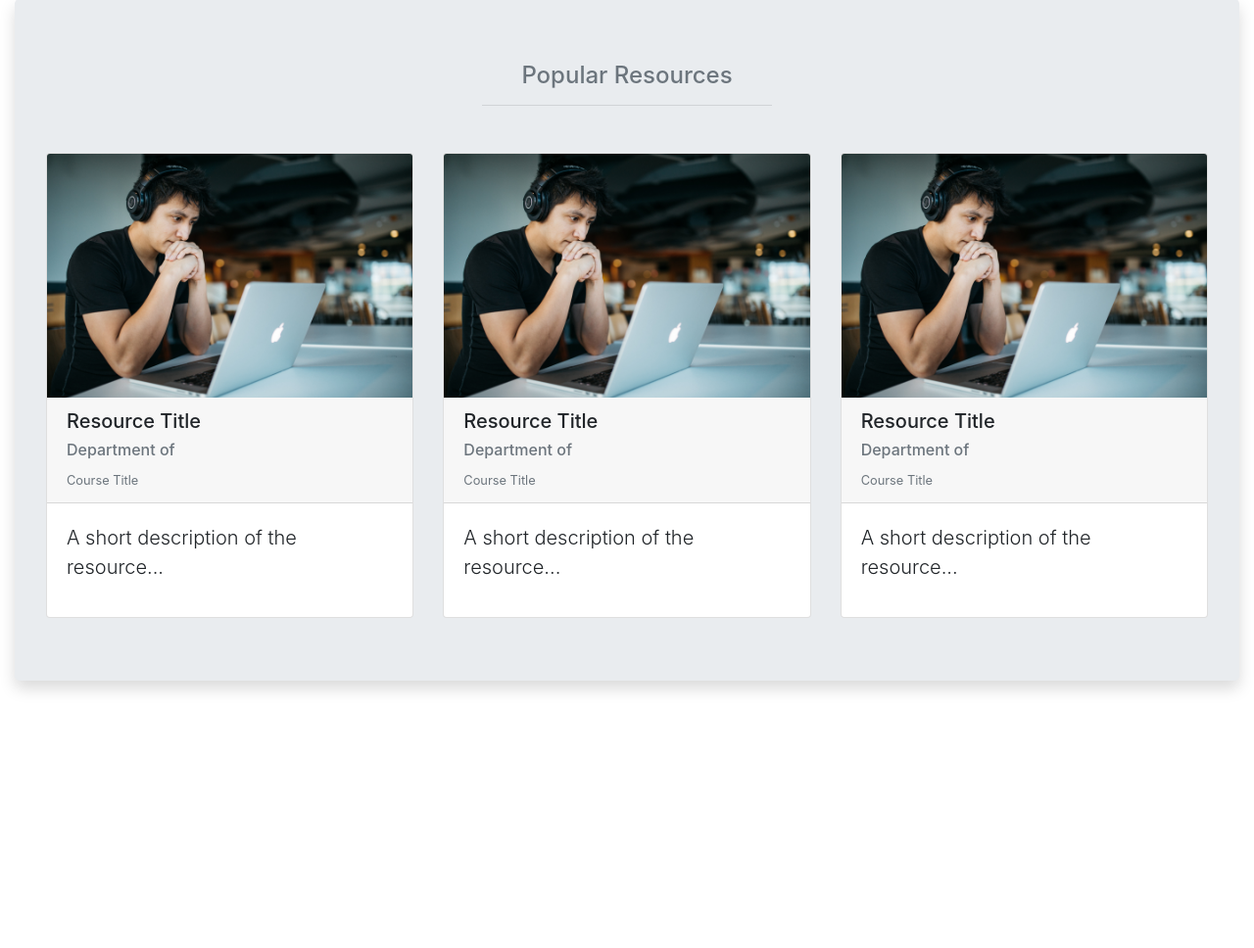
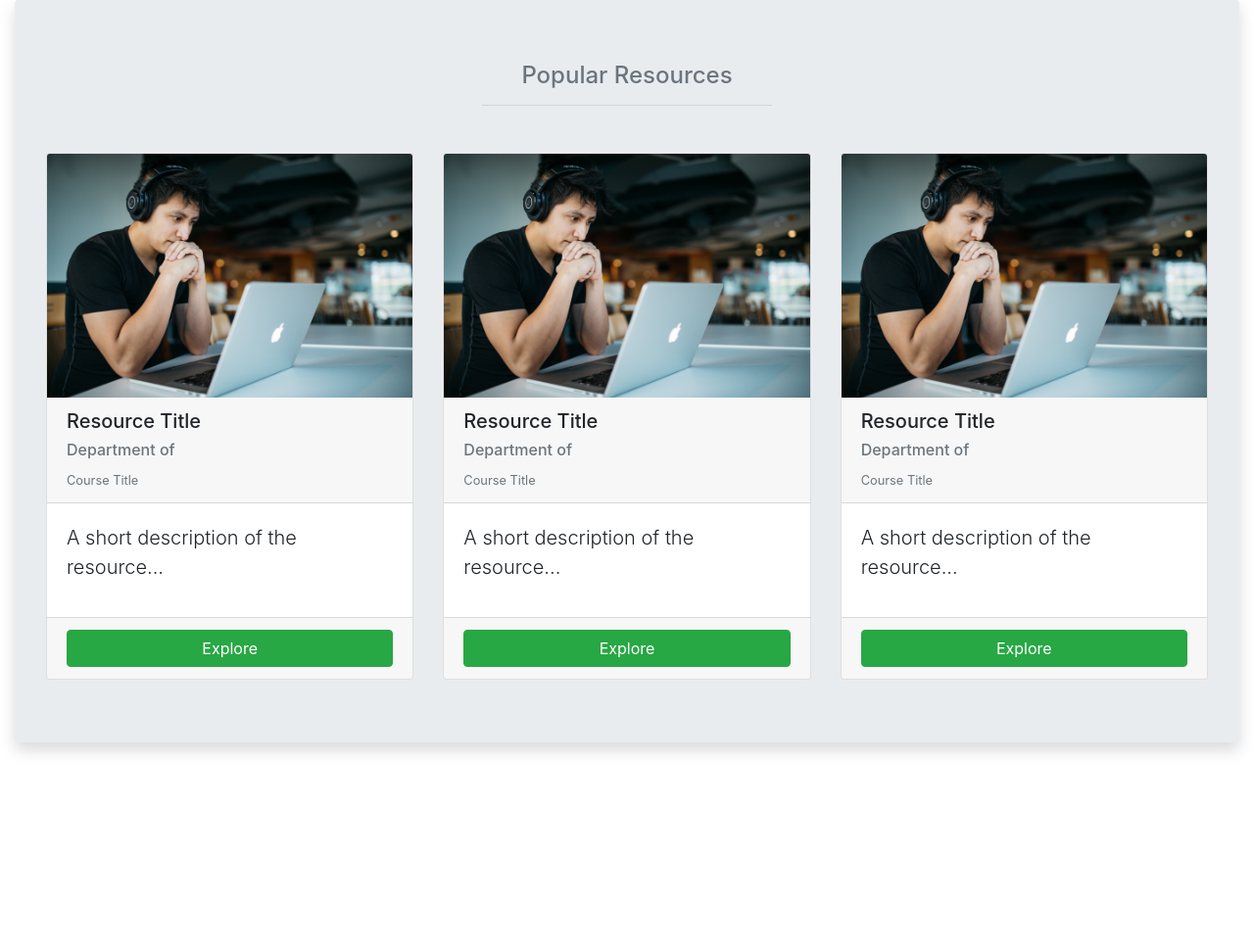
Before and after one commit to STEMCoders-ABU/project1, a CodeIgniter app: page /project1/ in a window 1280 px wide. Shown: the part 967-1935 px from the top of the page at 98% size. Before the commit the page ends 1673 px from the top, so only its background shows below. Run offline with CodeIgniter, Linux system fonts and the light colour scheme.

Commit message:
Update index.php

```diff
--- a/application/views/pages/index.php
+++ b/application/views/pages/index.php
@@ -29,22 +29,9 @@
                         A short description of the resource...
                     </p>
                 </div>
-            </div><!-- /card -->
 
-            <div class="card">
-                <img class="card-img-top img-fluid" alt="Resource Cover Photo" src="<?= base_url('assets/imgs/header.jpg'); ?>">
-                <div class="card-header t">
-                    <h5>Resource Title</h5>
-                    <div class="text-muted">
-                        <h6>Department of </h6>
-                        <small>Course Title</small>
-                    </div>
-                </div>
-
-                <div class="card-body">
-                    <p class="lead text-left alex-font">
-                        A short description of the resource...
-                    </p>
+                <div class="card-footer">
+                    <a href="<?= site_url(); ?>" class="btn btn-success btn-block">Explore</a>
                 </div>
             </div><!-- /card -->
 
@@ -63,7 +50,36 @@
                         A short description of the resource...
                     </p>
                 </div>
+
+                <div class="card-footer">
+                    <a href="<?= site_url(); ?>" class="btn btn-success btn-block">Explore</a>
+                </div>
+            </div><!-- /card -->
+
+            <div class="card">
+                <img class="card-img-top img-fluid" alt="Resource Cover Photo" src="<?= base_url('assets/imgs/header.jpg'); ?>">
+                <div class="card-header t">
+                    <h5>Resource Title</h5>
+                    <div class="text-muted">
+                        <h6>Department of </h6>
+                        <small>Course Title</small>
+                    </div>
+                </div>
+
+                <div class="card-body">
+                    <p class="lead text-left alex-font">
+                        A short description of the resource...
+                    </p>
+                </div>
+
+                <div class="card-footer">
+                    <a href="<?= site_url(); ?>" class="btn btn-success btn-block">Explore</a>
+                </div>
             </div><!-- /card -->
         </div>
     </div>
+
+    <div class="mt-5">
+
+    </div>
 </div>
```
